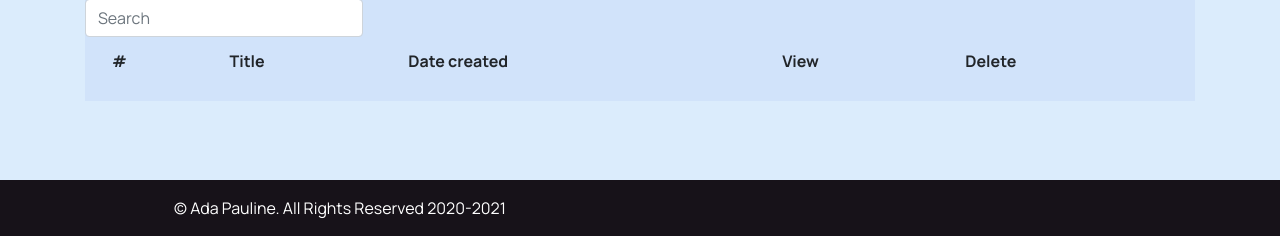
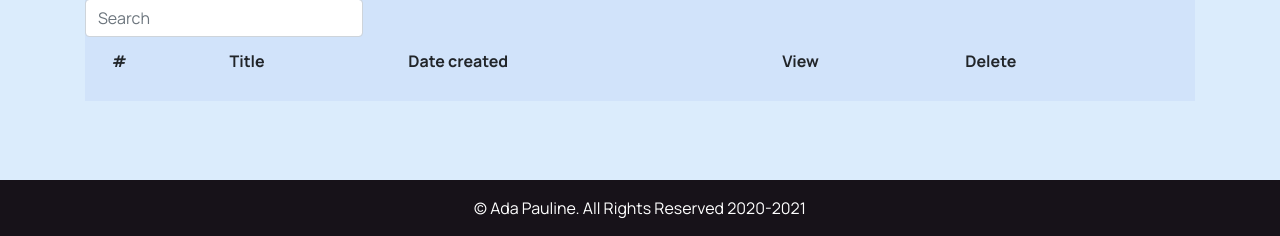
Before and after one commit to adavillacarlos/DoIt, a PHP site: page / in a window 1280 px wide. Shown: the part 807-1043 px from the top of the page. Run offline with PHP 8.4, Linux system fonts and the light colour scheme; data that the repository does not hold is empty; style sheets or scripts are compiled from the project's sources.

Commit message:
centered text

```diff
--- a/edit.php
+++ b/edit.php
@@ -77,7 +77,7 @@
 </main>
 
 <footer class="footer mt-auto py-3">
-  <div class="footer-contain">
+  <div class="container text-center">
     <span>&copy; Ada Pauline. All Rights Reserved  2020-2021 </span>
   </div>
 </footer>
--- a/index.php
+++ b/index.php
@@ -158,7 +158,7 @@ $db = substr($url["path"], 1);
     </div>
 
     <footer class="footer mt-auto py-3">
-  <div class="footer-contain">
+  <div class="container text-center">
     <span>&copy; Ada Pauline. All Rights Reserved  2020-2021 </span>
   </div>
 </footer>
--- a/resources/css/custom.css
+++ b/resources/css/custom.css
@@ -130,12 +130,10 @@ table{
 
 .footer{
     background-color:#171219 !important;
-    text-align: center;
     color:white;
 }
 
 #footer-contain{
-    text-align: center;
     height: 80px;
     bottom:0px;
     width:100%;
--- a/search.php
+++ b/search.php
@@ -120,7 +120,7 @@ $db = substr($url["path"], 1);
     </div>
 
     <footer class="footer mt-auto py-3">
-  <div class="footer-contain">
+  <div class="container text-center">
     <span>&copy; Ada Pauline. All Rights Reserved  2020-2021 </span>
   </div>
 </footer>
```
